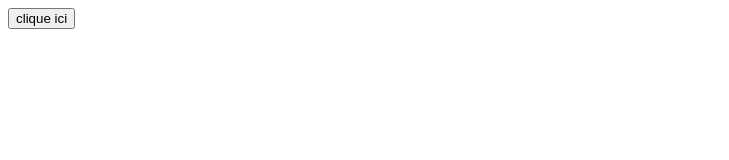
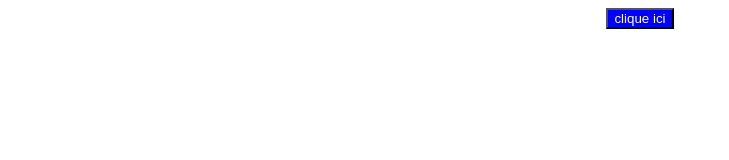
Before and after one commit to Sanaasadad/ChallongesJS, a plain HTML site: page challonge3.html in a window 1280 px wide. Shown: the whole page, without its empty margins (0-729 px from the left). Drawn offline with Linux system fonts and the light colour scheme.

Commit message:
modification de challonge 3

```diff
--- a/challonge3.html
+++ b/challonge3.html
@@ -6,10 +6,13 @@
     <title>Document</title>
 </head>
 <body>
+    <div style="display: flex; justify-content: center;">
     <button id="ele"> clique ici </button>
 
+</div>
    <script>
-    document.getElementById("ele");
+    document.getElementById("ele").style.backgroundColor="blue";
+    document.getElementById("ele").style.color = "white";
 
    </script>
 </body>
```
